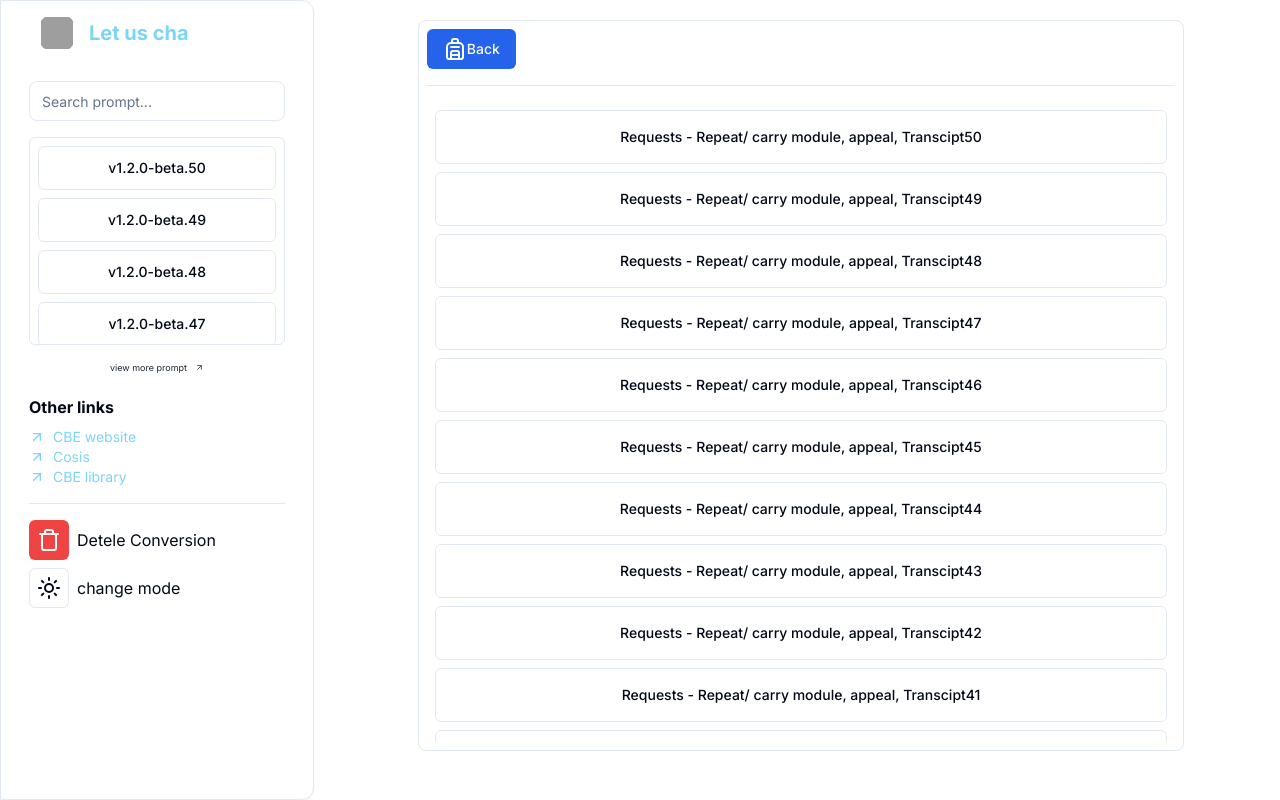
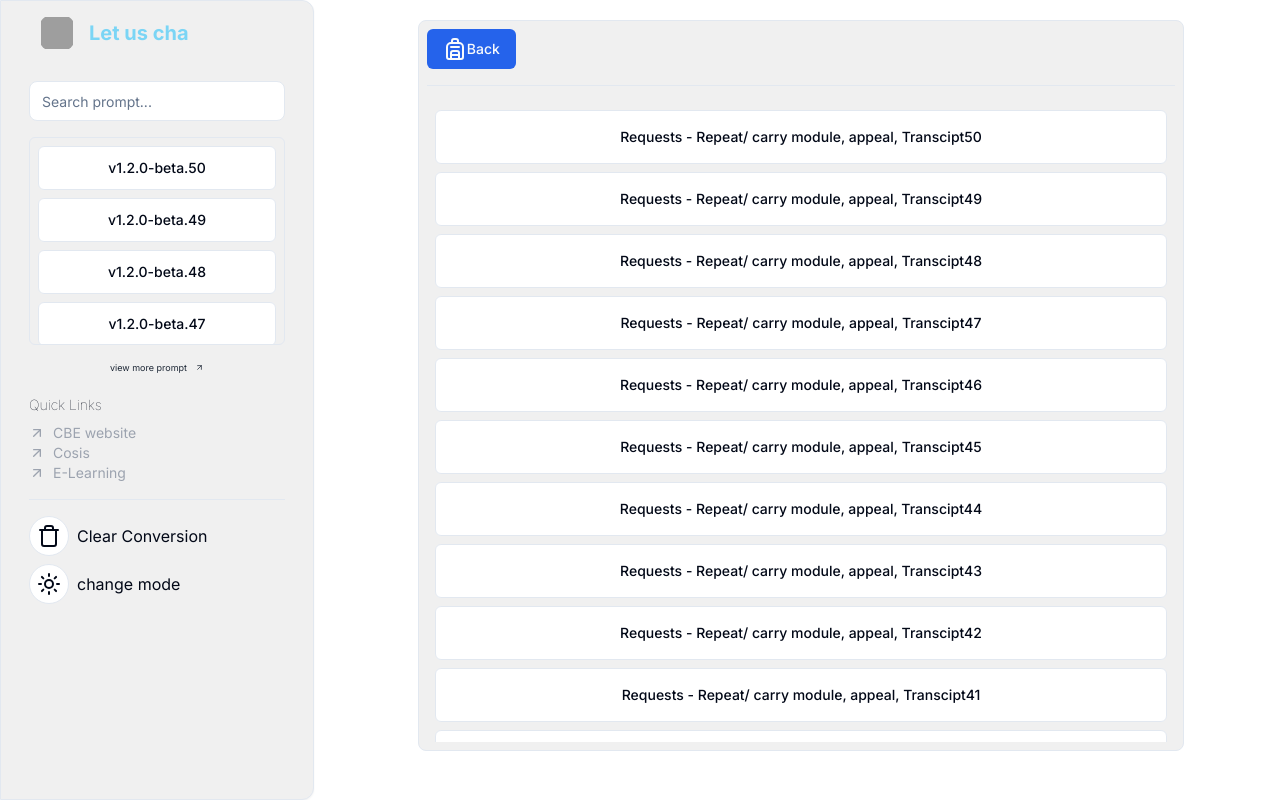
Before and after one commit to Henryle-hd/cbe-ai, a Next.js app: page /prompt in a window 1280 px wide. Built offline with nearby package versions, Linux system fonts and the light colour scheme; grey boxes are pictures that could not be loaded.

Commit message:
Btn, Links, Themes updated!

```diff
--- a/src/app/prompt/page.tsx
+++ b/src/app/prompt/page.tsx
@@ -38,8 +38,8 @@ export default function PromptPage() {
     //     </CommandList>
     //   </Command>
     // </div>
-    <div className="flex items-center justify-center pt-5">
-      <div className=" flex w-[80%] flex-col items-start justify-center gap-4 rounded-lg border p-2 sm:w-[80%] ">
+    <div className="flex items-center justify-center  pt-5">
+      <div className=" flex w-[80%] flex-col items-start justify-center gap-4 rounded-lg border bg-[#f0f0f0] p-2 dark:bg-background sm:w-[80%]">
         <Button asChild>
           <Link href={"/chat"}>
             <Backpack />
--- a/src/components/aside.tsx
+++ b/src/components/aside.tsx
@@ -19,21 +19,21 @@ const tags = Array.from({ length: 50 }).map(
 const otherLinks = [
   {
     title: "CBE website",
-    link: "/",
+    link: "https://www.cbe.ac.tz/",
   },
   {
     title: "Cosis",
-    link: "/",
+    link: "https://cosis.cbe.ac.tz/",
   },
   {
-    title: "CBE library",
-    link: "/",
+    title: "E-Learning",
+    link: "http://lms.cbe.ac.tz/login/index.php",
   },
 ];
 
 function AsideComponent() {
   return (
-    <Card className="sticky left-0 top-0 flex min-h-screen w-full  flex-col justify-start gap-2 rounded-l-none rounded-r-xl px-1">
+    <Card className="sticky left-0 top-0 flex min-h-screen w-full  flex-col justify-start gap-2 rounded-l-none rounded-r-xl bg-[#f0f0f0] px-1 dark:bg-background">
       <CardContent className="flex flex-col justify-start gap-4">
         {/* // cbe logo */}
         <div className="relative left-2 top-0 my-3 flex items-center justify-start gap-3">
@@ -82,13 +82,13 @@ function AsideComponent() {
         </Link>
 
         <div className="mt-1 flex flex-col justify-start gap-2">
-          <h1 className="text-l font-bold ">Other links</h1>
+          <h1 className="text-sm font-thin ">Quick Links</h1>
           <div>
             {otherLinks.map((link) => (
               <Link
                 key={link.title}
                 href={link.link}
-                className="flex items-center justify-start gap-2 text-sm text-cbeaiclr-1"
+                className="flex items-center justify-start gap-2 text-sm text-gray-400"
               >
                 <ArrowUpRight size={16} />
                 {link.title}
@@ -101,10 +101,10 @@ function AsideComponent() {
         {/* // delete conversation */}
         <div className="flex flex-col items-start justify-start gap-2">
           <div className="flex  items-center justify-start gap-2">
-            <Button variant={"destructive"} size={"icon"}>
+            <Button variant={"outline"} size={"icon"} className="rounded-full">
               <Trash />
             </Button>
-            <span>Detele Conversion</span>
+            <span>Clear Conversion</span>
           </div>
           {/* //dark mode */}
 
--- a/src/components/themeToggle.tsx
+++ b/src/components/themeToggle.tsx
@@ -20,7 +20,7 @@ export const ThemeToggle = () => {
       variant="outline"
       size={"icon"}
       color="cbeaiclr-1"
-      className="flex items-center justify-center gap-2"
+      className="flex items-center justify-center gap-2 rounded-full"
       suppressHydrationWarning={true}
     >
       {icon}
```
